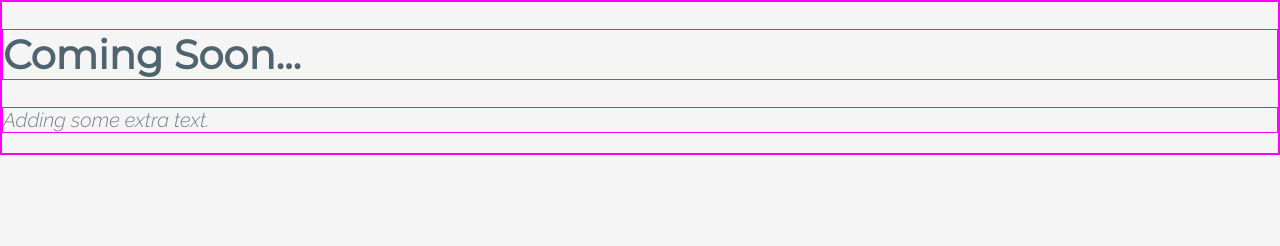
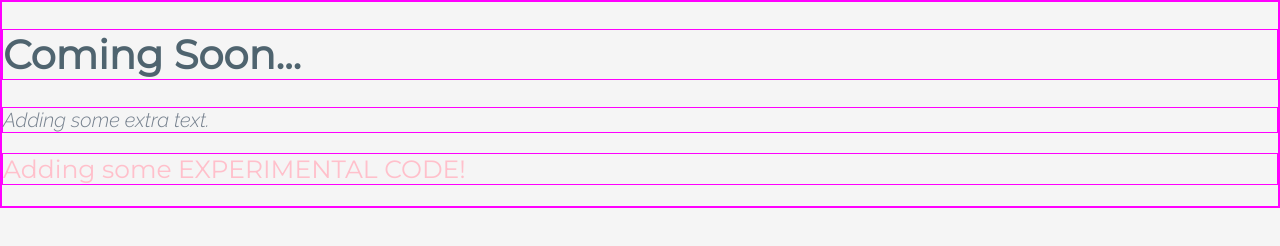
Before and after one commit to victoriannee/git-101, a plain HTML site: page index.html in a window 1280 px wide. Drawn offline with Linux system fonts and the light colour scheme.

Commit message:
Added some experimental text

```diff
--- a/index.html
+++ b/index.html
@@ -8,5 +8,6 @@
 	<body>
 		<h1>Coming Soon...</h1>
 		<p>Adding some extra text.</p>
+		<h2>Adding some EXPERIMENTAL CODE!</h2>
 	</body>
 </html>
```
